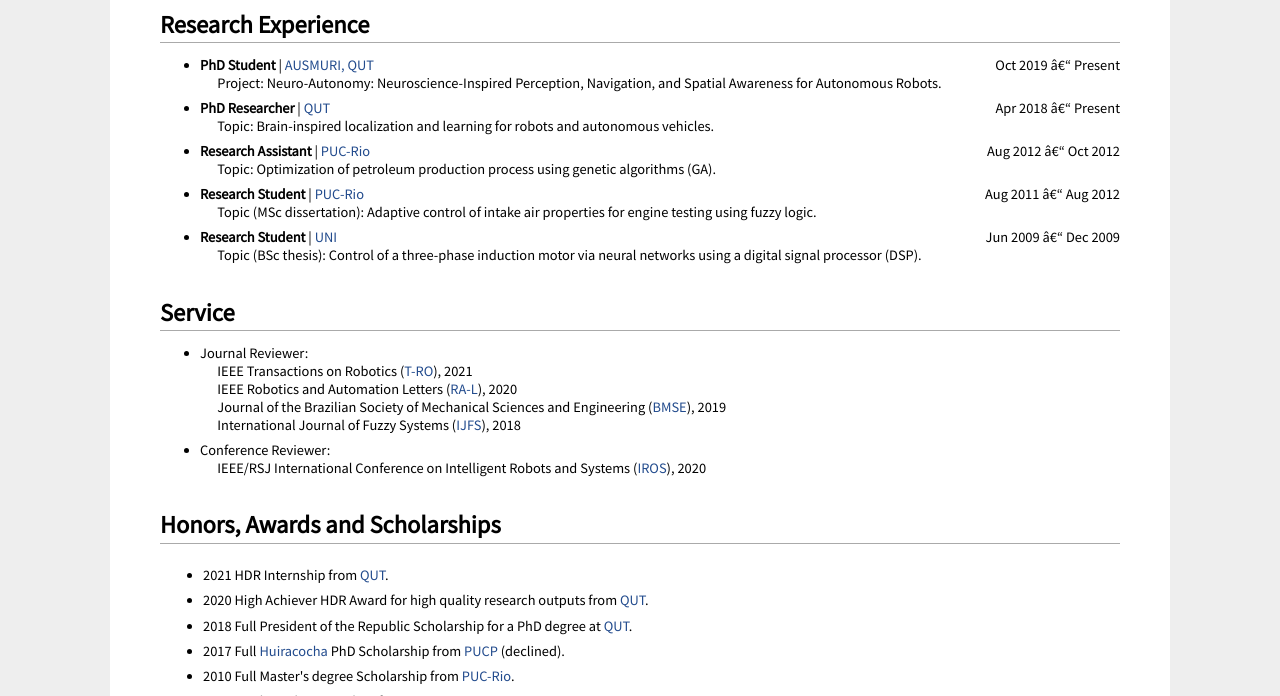
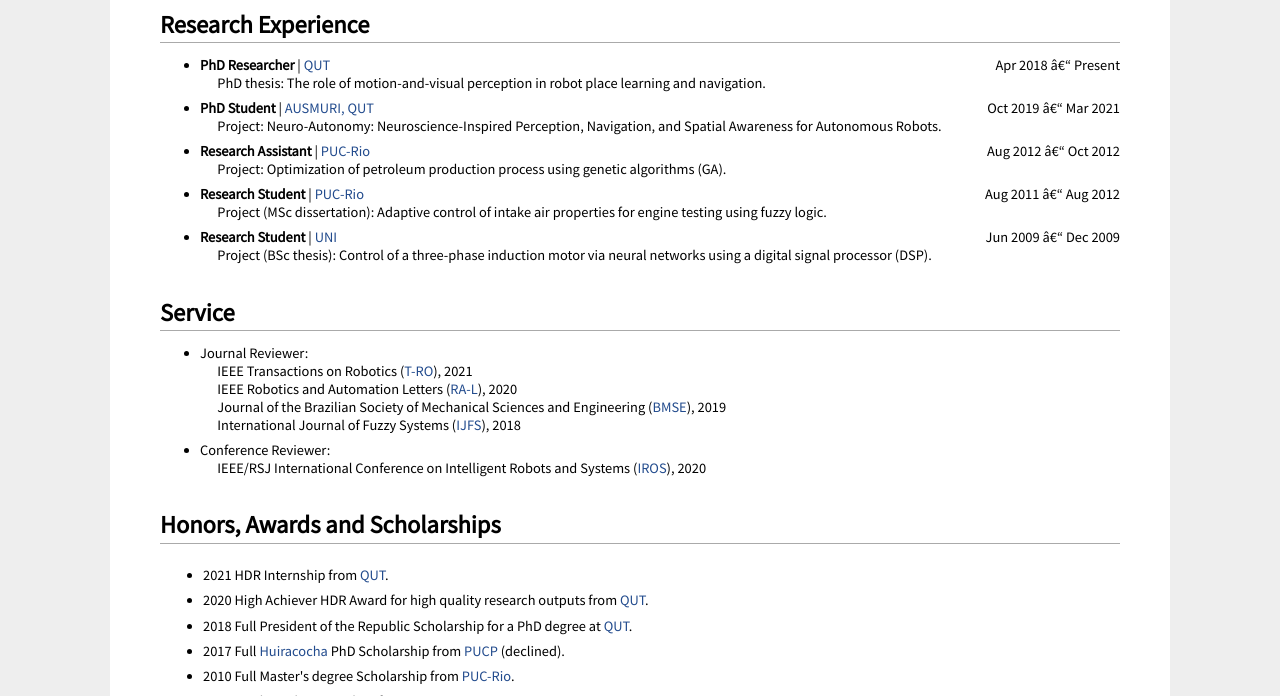
Before and after one commit to mchancan/mchancan.github.io, a Jekyll site: the page built from index.html, in a window 1280 px wide and 900 px high, scrolled down 1830 px, cut to the strip 204-900 px from the top of the window. Built offline with Jekyll 4.4.1, drawn with Linux system fonts in a browser that asks for light colours; comment, search, counter and statistics services are not loaded; a style sheet for code colours, icons or effects is not loaded.

Commit message:
Update index.html

```diff
--- a/index.html
+++ b/index.html
@@ -162,16 +162,16 @@ My research papers have been published at top-tier machine learning and robotics
 
 <h2>Research Experience</h2>
 <ul>
-	<li><b>PhD Student</b> | <a href="https://research.qut.edu.au/qcr/Projects/ausmuri-neuro-autonomy-neuroscience-inspired-perception-navigation-and-spatial-awareness-for-autonomous-robots-2/" target="_blank">AUSMURI, QUT</a> <div style="float:right; text-align:right">Oct 2019 – Present</div><br>
+	<li><b>PhD Researcher</b> | <a href="https://www.qut.edu.au" target="_blank">QUT</a> <div style="float:right; text-align:right">Apr 2018 – Present</div><br>
+		&emsp; PhD thesis: The role of motion-and-visual perception in robot place learning and navigation.</li>
+	<li><b>PhD Student</b> | <a href="https://research.qut.edu.au/qcr/Projects/ausmuri-neuro-autonomy-neuroscience-inspired-perception-navigation-and-spatial-awareness-for-autonomous-robots-2/" target="_blank">AUSMURI, QUT</a> <div style="float:right; text-align:right">Oct 2019 – Mar 2021</div><br>
 		&emsp; Project: Neuro-Autonomy: Neuroscience-Inspired Perception, Navigation, and Spatial Awareness for Autonomous Robots.</li>
-	<li><b>PhD Researcher</b> | <a href="https://www.qut.edu.au" target="_blank">QUT</a> <div style="float:right; text-align:right">Apr 2018 – Present</div><br>
-		&emsp; Topic: Brain-inspired localization and learning for robots and autonomous vehicles.</li>
 	<li><b>Research Assistant</b> | <a href="https://www.puc-rio.br" target="_blank">PUC-Rio</a> <div style="float:right; text-align:right">Aug 2012 – Oct 2012</div><br>
-		&emsp; Topic: Optimization of petroleum production process using genetic algorithms (GA).</li>
+		&emsp; Project: Optimization of petroleum production process using genetic algorithms (GA).</li>
 	<li><b>Research Student</b> | <a href="https://www.puc-rio.br" target="_blank">PUC-Rio</a> <div style="float:right; text-align:right">Aug 2011 – Aug 2012</div><br>
-		&emsp; Topic (MSc dissertation): Adaptive control of intake air properties for engine testing using fuzzy logic.</li>
+		&emsp; Project (MSc dissertation): Adaptive control of intake air properties for engine testing using fuzzy logic.</li>
 	<li><b>Research Student</b> | <a href="https://en.wikipedia.org/wiki/National_University_of_Engineering" target="_blank">UNI</a> <div style="float:right; text-align:right">Jun 2009 – Dec 2009</div><br>
-		&emsp; Topic (BSc thesis): Control of a three-phase induction motor via neural networks using a digital signal processor (DSP).</li>
+		&emsp; Project (BSc thesis): Control of a three-phase induction motor via neural networks using a digital signal processor (DSP).</li>
 </ul>
 
 <h2>Service</h2>
```
